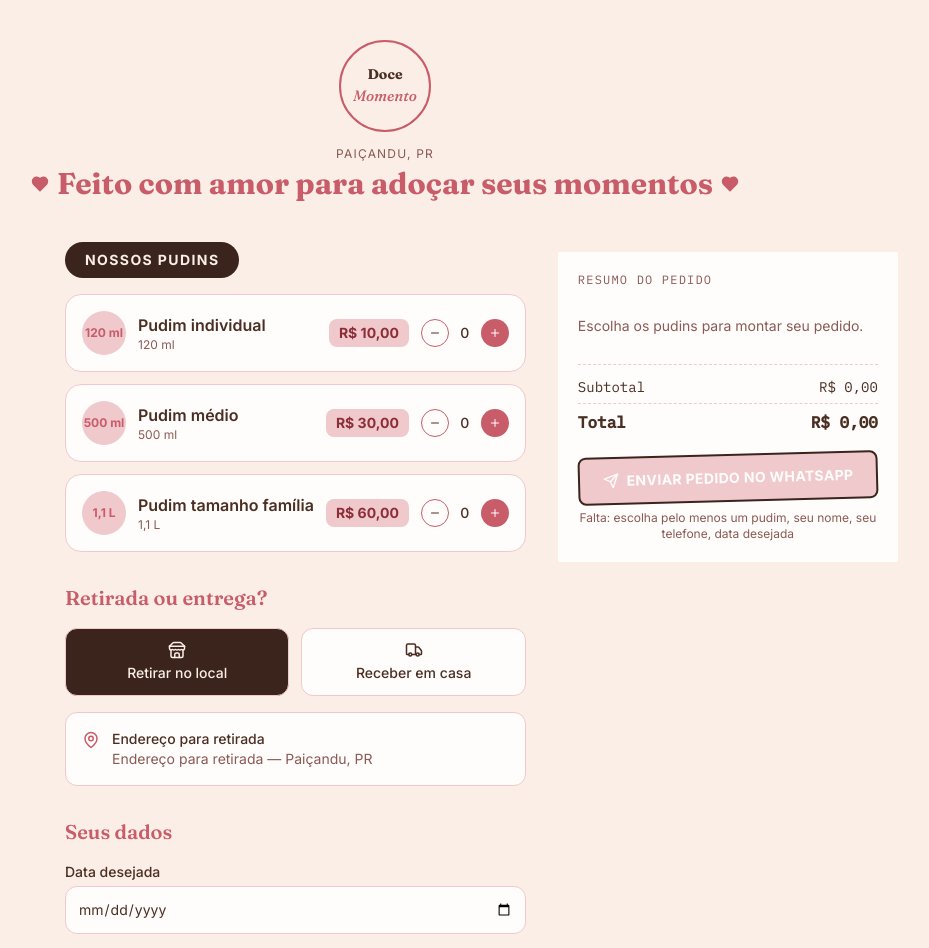
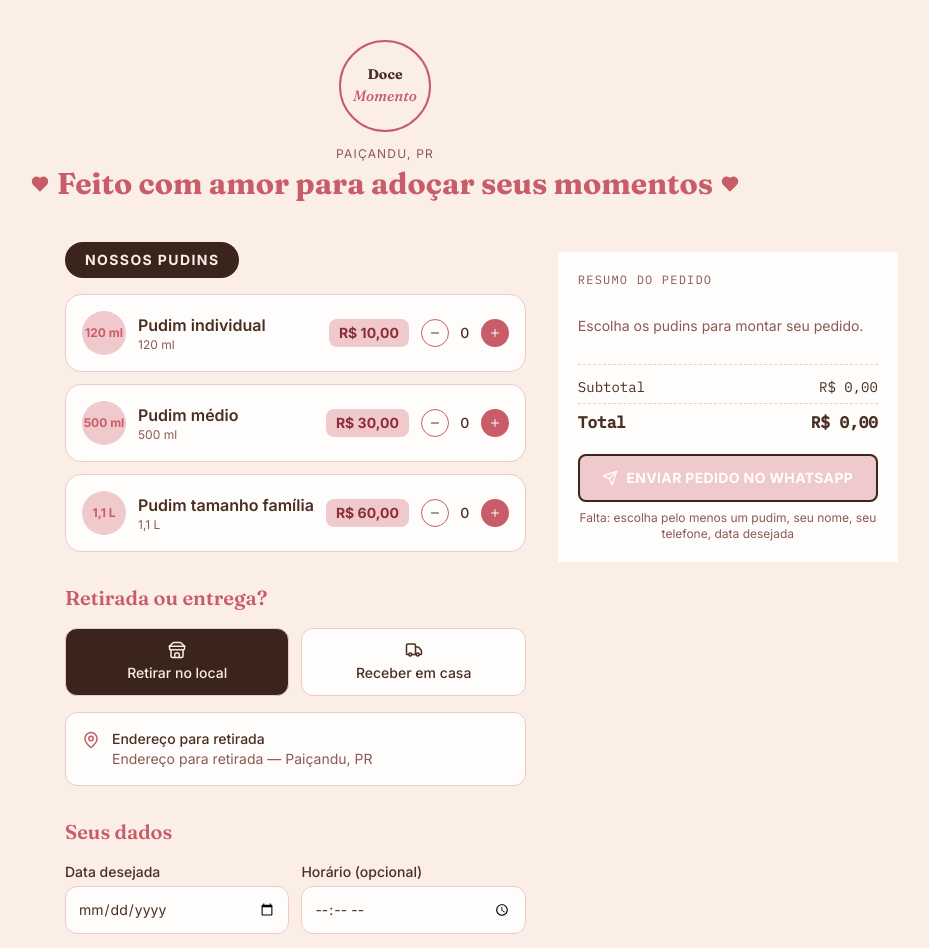
Before and after one commit to camilarossi-ai/Doce-Momento---Pedidos, a React (Vite) app: page / in a window 1280 px wide. Shown: the top 948 px of the page, without its empty margins (255-1184 px from the left). Built offline with nearby package versions, Linux system fonts and the light colour scheme.

Commit message:
Update App.jsx

```diff
--- a/src/App.jsx
+++ b/src/App.jsx
@@ -32,6 +32,7 @@ export default function App() {
   const [orderType, setOrderType] = useState("retirada");
   const [regionId, setRegionId] = useState("");
   const [date, setDate] = useState("");
+  const [time, setTime] = useState("");
   const [name, setName] = useState("");
   const [phone, setPhone] = useState("");
   const [address, setAddress] = useState("");
@@ -91,7 +92,9 @@ export default function App() {
       lines.push(`Região: ${region?.name || "-"}`);
       lines.push(`Endereço: ${address}`);
     }
-    lines.push(`Data desejada: ${new Date(date + "T00:00:00").toLocaleDateString("pt-BR")}`);
+    lines.push(
+      `Data desejada: ${new Date(date + "T00:00:00").toLocaleDateString("pt-BR")}${time ? ` às ${time}` : ""}`
+    );
     lines.push("");
     lines.push(`Nome: ${name}`);
     lines.push(`Telefone: ${phone}`);
@@ -145,8 +148,8 @@ export default function App() {
             linear-gradient(225deg, #FFFDFB 25%, transparent 25%) -7px 0/14px 14px repeat-x;
           height: 10px;
         }
-        .stamp-btn { transform: rotate(-1.5deg); transition: transform .15s ease; }
-        .stamp-btn:hover:not(:disabled) { transform: rotate(0deg) scale(1.02); }
+        .stamp-btn { transition: transform .15s ease; }
+        .stamp-btn:hover:not(:disabled) { transform: scale(1.02); }
       `}</style>
 
       {/* Hero */}
@@ -329,6 +332,7 @@ export default function App() {
               Seus dados
             </h2>
             <div className="space-y-3">
+              <div className="grid grid-cols-2 gap-3">
                 <div>
                   <label className="text-sm font-medium block mb-1">Data desejada</label>
                   <input
@@ -339,6 +343,17 @@ export default function App() {
                     style={{ background: "#FFFDFB", borderColor: "#F0C9CD" }}
                     className="w-full rounded-xl border p-3 text-sm"
                   />
+                </div>
+                <div>
+                  <label className="text-sm font-medium block mb-1">Horário (opcional)</label>
+                  <input
+                    type="time"
+                    value={time}
+                    onChange={(e) => setTime(e.target.value)}
+                    style={{ background: "#FFFDFB", borderColor: "#F0C9CD" }}
+                    className="w-full rounded-xl border p-3 text-sm"
+                  />
+                </div>
               </div>
               <div>
                 <label className="text-sm font-medium block mb-1">Nome</label>
```
Lines whose indentation alone changed are shown as unchanged.
